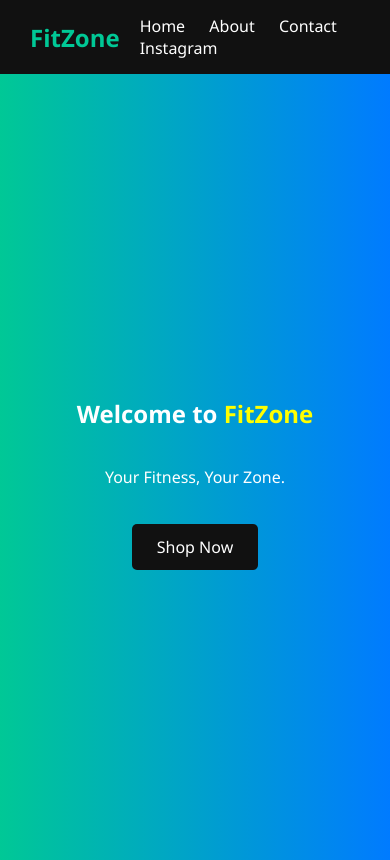
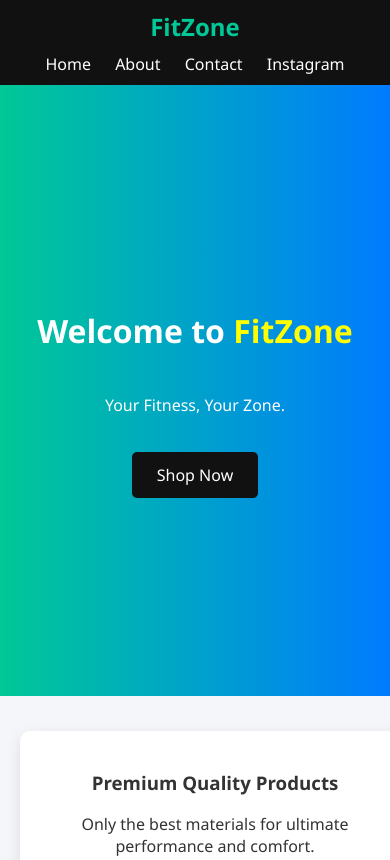
Before and after one commit to Aniruddha846/fitzone-website1, a plain HTML site: page index.html in a window 390 px wide. Shown: the top 860 px of the page. Drawn offline with Linux system fonts and the light colour scheme.

Commit message:
Update style.css

```diff
--- a/style.css
+++ b/style.css
@@ -139,3 +139,31 @@ footer {
   color: white;
   margin-top: 50px;
 }
+
+/* Mobile Responsive */
+@media (max-width: 768px) {
+  header {
+    flex-direction: column;
+    padding: 10px;
+  }
+  nav {
+    margin-top: 10px;
+  }
+  nav a {
+    margin: 0 10px;
+  }
+  .hero {
+    height: 70vh;
+    padding: 10px;
+  }
+  .hero h1 {
+    font-size: 2rem;
+  }
+  .features {
+    flex-direction: column;
+    padding: 20px;
+  }
+  .feature-card {
+    width: 100%;
+  }
+}
```
